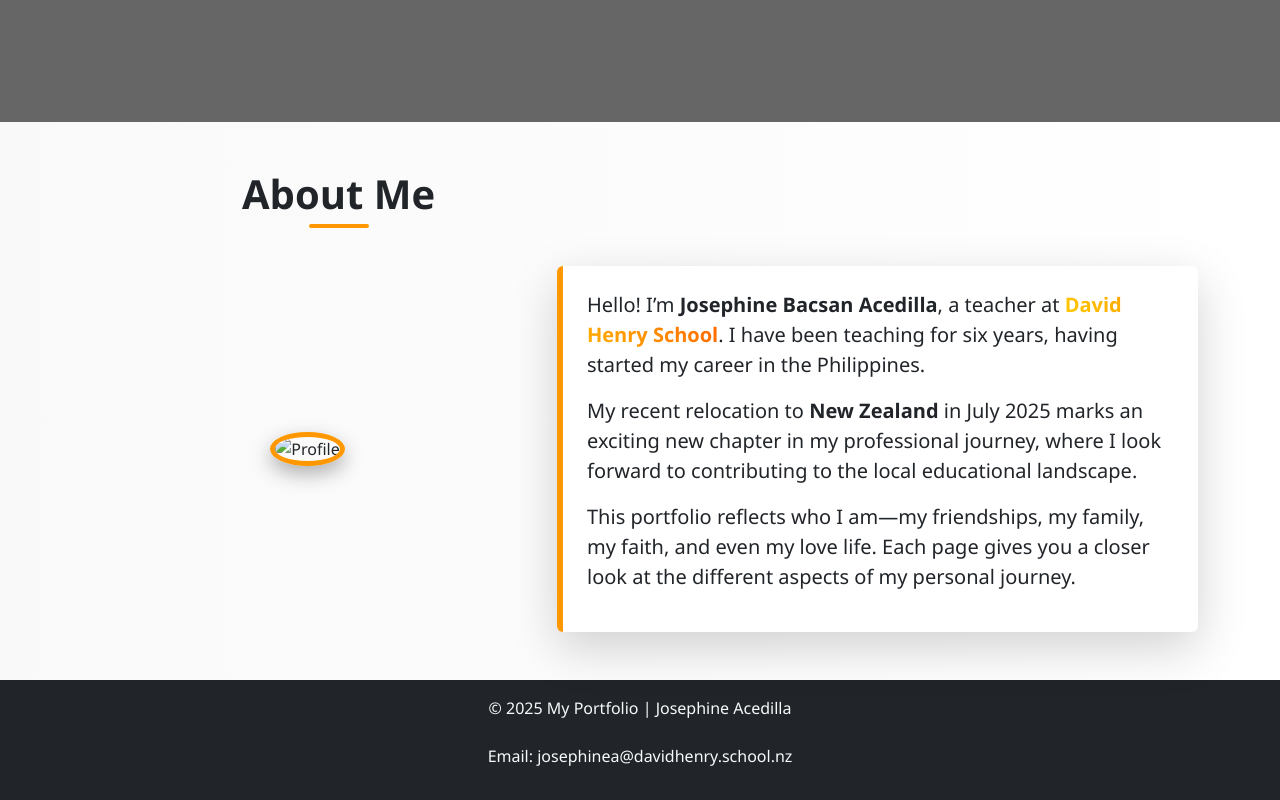
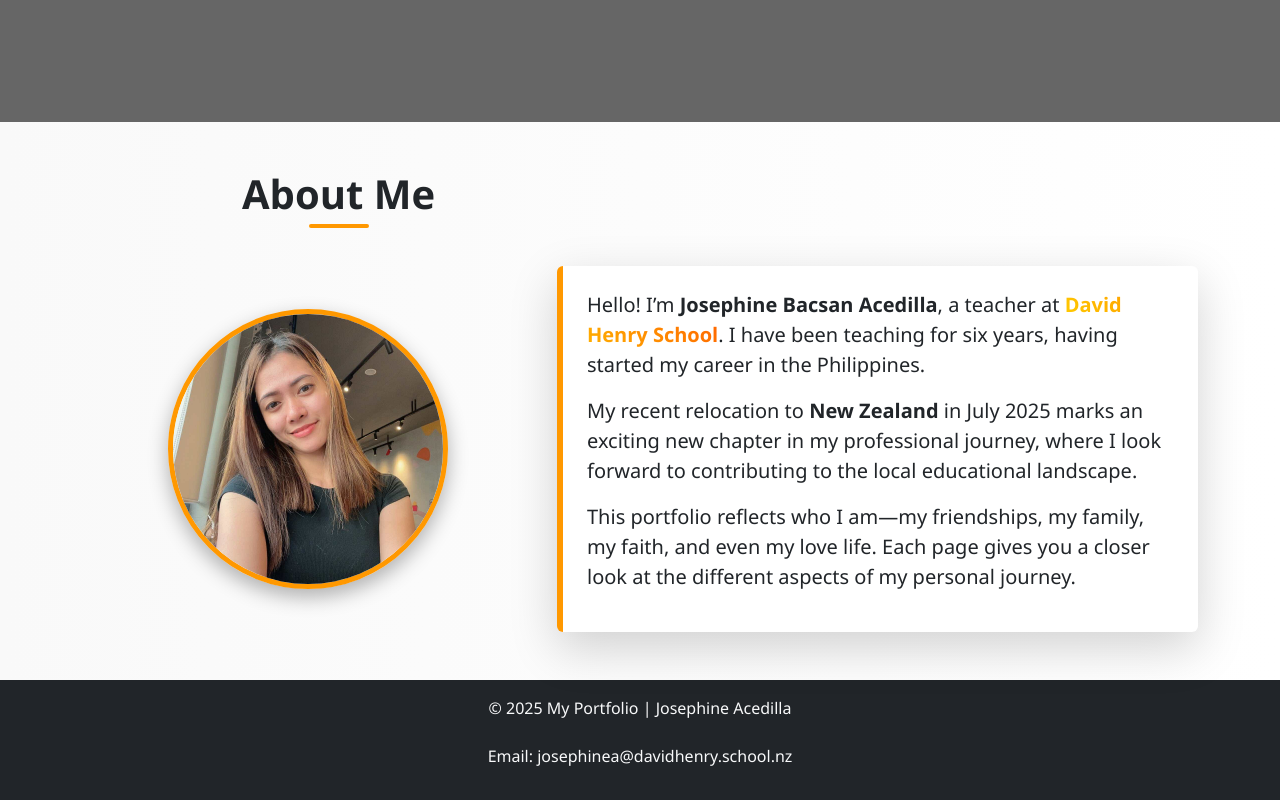
Before and after one commit to Flynnn21/example-portfolio, a plain HTML site: page index.html in a window 1280 px wide. Shown: the part 598-1398 px from the top of the page. Drawn offline with nearby package versions, Linux system fonts and the light colour scheme.

Commit message:
index.html

```diff
--- a/index.html
+++ b/index.html
@@ -68,7 +68,7 @@
         <div class="row align-items-center">
           <!-- Image -->
           <div class="col-md-5 text-center">
-            <img src="img/palangga.jpg" class="about-img" alt="Profile" />
+            <img src="palangga.jpg" class="about-img" alt="Profile" />
           </div>
 
           <!-- Text -->
```
